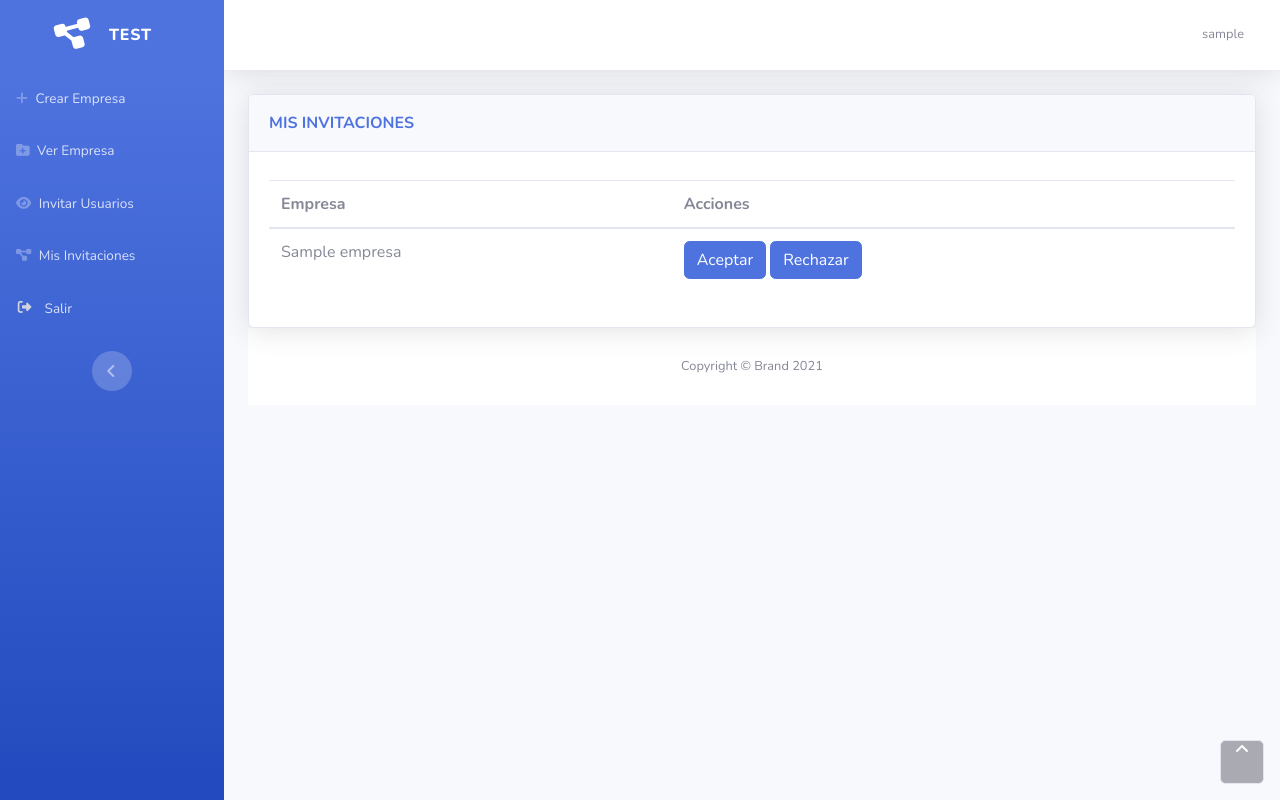
After one commit to JuanSPuentes/Prueba-tecnica-UseIt, a Django app: page /list/invitaciones in a window 1280 px wide. The commit adds this page. Run offline with Django 3.2, Linux system fonts and the light colour scheme; a user stored in the database is signed in; tables that the repository leaves empty hold one stand-in row (values such as "Sample post"); some libraries are stand-ins or nearby versions.

Commit message:
Envio de invitacion(no token), aceptar invitacion y rechazar invitacion, Eliminar usuarios invitados a la empresa

```diff
--- a/core/empresa/models.py
+++ b/core/empresa/models.py
@@ -30,9 +30,10 @@ class Empresa(models.Model):
 
 ESTADO = (
     ('Espera','Espera'),
-    ('Rechazada','Rechazada'),
     ('Aceptada','Aceptada')
 )
+
+
 class Invitaciones(models.Model):
     user = models.ForeignKey(User, verbose_name=("Usuario Invitado"), on_delete=models.CASCADE)
     empresa = models.ForeignKey(Empresa, verbose_name=("Empresa"), on_delete=models.CASCADE, null=True, blank=True)
--- a/core/empresa/urls.py
+++ b/core/empresa/urls.py
@@ -1,5 +1,5 @@
 from django.urls import path
-from .views import CreateEmpresa, CreateInvitaciones, DeleteEmpresa, ListEmpresa, ListUsuarios, UpdateEmpresa, json_load
+from .views import AceptarInvitacion, CreateEmpresa, CreateInvitaciones, DeleteEmpresa, DeleteUsuarioInvitado, ListEmpresa, ListInvitaciones, ListUsuarios, RechazarInvitacion, UpdateEmpresa, json_load
 app_name = "empresa"
 
 urlpatterns = [
@@ -10,4 +10,8 @@ urlpatterns = [
     path('delete/empresa/<pk>', DeleteEmpresa.as_view(), name="delete-empresa"),
     path('list/usuarios/', ListUsuarios.as_view(), name="list-usuario"),
     path('invitar/usuario/<user>', CreateInvitaciones.as_view(), name="invitar-usuario"),
+    path('list/invitaciones', ListInvitaciones.as_view(), name="list-invitaciones"),
+    path('aceptar/invitaciones/<user>', AceptarInvitacion.as_view(), name="aceptar-invitaciones"),
+    path('rechazar/invitaciones/<user>', RechazarInvitacion.as_view(), name="rechazar-invitaciones"),
+    path('delete/usuario_invitado/<user>', DeleteUsuarioInvitado.as_view(), name="delete-usuario-invitado"),
 ]
--- a/core/empresa/views.py
+++ b/core/empresa/views.py
@@ -119,15 +119,68 @@ class ListUsuarios(LoginRequiredMixin, ListView):
 
 class CreateInvitaciones(LoginRequiredMixin, DetailView):
     model = Invitaciones
-    template_name = "empresa/list_usuarios.html"
 
     def get(self, request, *args, **kwargs):
         empresa = Empresa.objects.filter(user = request.user).first()
         invitado = User.objects.get(username = kwargs['user'])
 
         invitacion = Invitaciones.objects.get(user = invitado)
-        print(invitacion)
-        print(empresa)
         invitacion.empresa = empresa
         invitacion.save()
         return redirect('empresa:list-usuario')
+
+class ListInvitaciones(LoginRequiredMixin, ListView):
+    model = Invitaciones
+    template_name = "empresa/list_invitaciones.html"
+
+    def get_context_data(self, **kwargs):
+        context = super().get_context_data(**kwargs)
+        context["invitaciones"] =  Invitaciones.objects.filter(user = self.request.user)
+        return context
+
+class AceptarInvitacion(LoginRequiredMixin, DetailView):
+    model = Invitaciones
+
+    def get(self, request, *args, **kwargs):
+        #actualizacion del estado de la invitacion
+        invitado = User.objects.get(username = kwargs['user'])
+        invitacion = Invitaciones.objects.get(user = invitado)
+        invitacion.estado = "Aceptada"
+        invitacion.save()
+        #agregando el usuario a la empresa
+        empresa = Empresa.objects.get(nombre = invitacion.empresa)
+        empresa.usuarios.add(invitado)
+        empresa.save()
+        return redirect('empresa:list-empresa')
+
+class RechazarInvitacion(LoginRequiredMixin, DetailView):
+    model = Invitaciones
+
+    def get(self, request, *args, **kwargs):
+        #actualizacion del estado de la invitacion
+        invitado = User.objects.get(username = kwargs['user'])
+        invitacion = Invitaciones.objects.get(user = invitado)
+        invitacion.estado = "Espera"
+        invitacion.empresa = None
+        invitacion.save()
+        return redirect('empresa:list-empresa')
+
+class DeleteUsuarioInvitado(LoginRequiredMixin, DetailView):
+    model = Empresa
+
+    def get(self, request, *args, **kwargs):
+        print(kwargs['user'])
+        invitado = User.objects.get(username = kwargs['user'])
+        #agregando el usuario a la empresa
+        empresa = Empresa.objects.get(user = self.request.user)
+        empresa.usuarios.remove(invitado)
+        empresa.save()
+
+        return redirect('empresa:list-empresa')
+    #Verificamos si el usuario que quiere Eliminar este objeto es al mismo al que le pertenece
+"""     def dispatch(self, request, *args, **kwargs):
+        if request.user.is_authenticated:
+            empresa = Empresa.objects.get(pk = kwargs['pk'])
+            if empresa.user == request.user:
+                return super().dispatch(request, *args, **kwargs)
+        return redirect('Home') """
--- a/core/templates/core/nav.html
+++ b/core/templates/core/nav.html
@@ -43,18 +43,12 @@
                     <span>Invitar Usuarios</span>
                 </a>
             </li>
-            <li class="nav-item" role="presentation">
-                <a class="nav-link" href="">
-                    <i class="fas fa-eye"></i>
-                    <span>Ver todos los Empleados</span>
-                </a>
-            </li>
             {% comment %} {% endif %} {% endcomment %}
 
             <li class="nav-item" role="presentation">
-                <a class="nav-link" href="">
+                <a class="nav-link" href="{% url 'empresa:list-invitaciones' %}">
                     <i class="fas fa-project-diagram"></i>
-                    <span>Ver Proyecto Vinculado</span>
+                    <span>Mis Invitaciones</span>
                 </a>
             </li>
             <li class="nav-item" role="presentation">
--- /dev/null
+++ b/core/templates/empresa/list_invitaciones.html
@@ -0,0 +1,44 @@
+{% extends 'core/base.html' %}
+
+{% block content %}
+<div class="card shadow">
+    <div class="card-header py-3">
+        <p class="text-primary m-0 font-weight-bold">MIS INVITACIONES</p>
+    </div>
+    <div class="card-body">
+        <div
+            class="table-responsive table mt-2"
+            id="dataTable"
+            role="grid"
+            aria-describedby="dataTable_info">
+            <table class="table my-0" id="dataTable">
+                <thead>
+                    <tr>
+                        <th>Empresa</th>
+                        <th>Acciones</th>
+                    </tr>
+                </thead>
+                <tbody>
+                    {% for i in invitaciones  %}
+                    {% comment %} Se valida si la invitacion tiene empresa {% endcomment %}
+                    {% if i.empresa %}
+                    <tr>
+                        <td>{{i.empresa}}</td>
+                        {% if i.estado == 'Espera' %}
+                        <td>
+                        <a href="{% url 'empresa:aceptar-invitaciones' i.user %}" class="btn btn-primary text-white"> Aceptar</a>
+                        <a href="{% url 'empresa:rechazar-invitaciones' i.user %}" class="btn btn-primary text-white"> Rechazar</a>
+                        </td>
+                        {% else %}
+                        <td>
+                        <a href="" class="btn btn-primary text-white"> {{i.estado}}</a>
+                        </td>
+                        {% endif %}
+
+                    </tr>
+                    {% endif %}
+                    {% endfor %}
+                </tbody>
+            </table>
+        </div>
+        {% endblock content %}
```
Also changed, not shown: core/templates/empresa/list_empresa.html (+7 -4 lines), core/templates/empresa/list_usuarios.html (+11 -2 lines).
